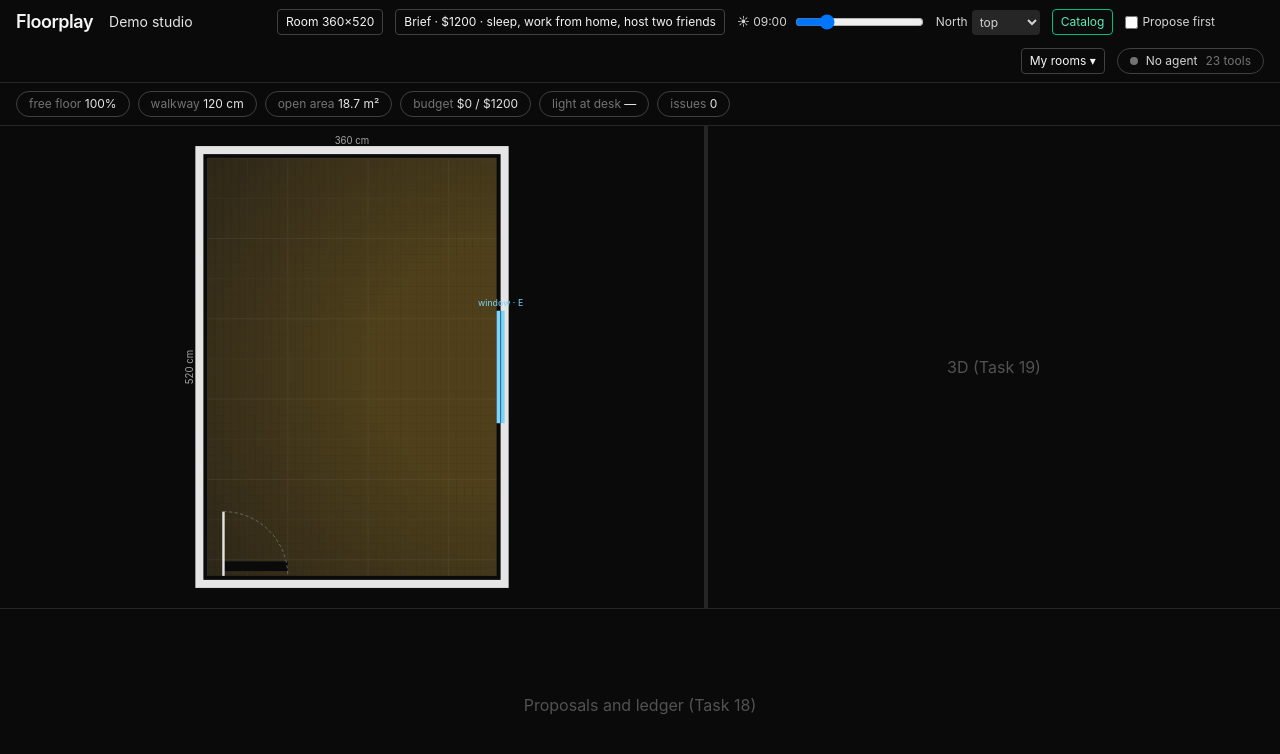
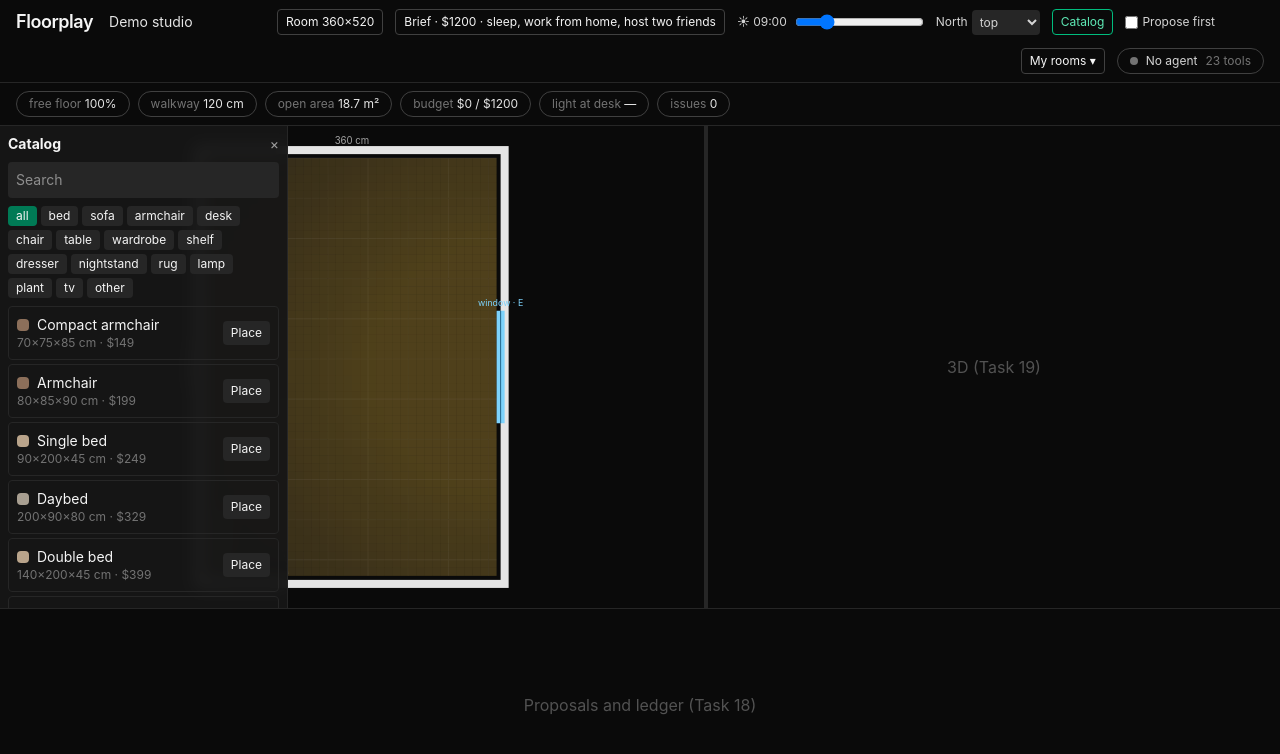
Before and after one commit to alijon30/floorplay, a React (Vite) app: page / in a window 1280 px wide. Both pictures are taken after a click on the button "Catalog". Shown: the top 754 px of the page. Built offline with nearby package versions, Linux system fonts and the light colour scheme.

Commit message:
feat(ui): catalog drawer with drag-and-drop and inspector with alternatives

```diff
--- a/src/App.tsx
+++ b/src/App.tsx
@@ -4,6 +4,8 @@ import MetricChips from './ui/MetricChips';
 import SplitPane from './ui/SplitPane';
 import DevPanel from './ui/DevPanel';
 import Plan from './plan/Plan';
+import CatalogDrawer from './ui/CatalogDrawer';
+import Inspector from './ui/Inspector';
 import './webmcp';
 
 const Placeholder = ({ label }: { label: string }) => <div className="flex h-full items-center justify-center text-neutral-600">{label}</div>;
@@ -13,7 +15,7 @@ export default function App() {
     <div className="flex h-full flex-col">
       <TopBar />
       <MetricChips />
-      <SplitPane left={<Plan />} right={<Placeholder label="3D (Task 19)" />} />
+      <SplitPane left={<div className="relative h-full"><Plan /><CatalogDrawer /><Inspector /></div>} right={<Placeholder label="3D (Task 19)" />} />
       <div className="h-48 border-t border-neutral-800"><Placeholder label="Proposals and ledger (Task 18)" /></div>
       <DevPanel />
     </div>
--- /dev/null
+++ b/src/ui/CatalogDrawer.tsx
@@ -0,0 +1,84 @@
+// src/ui/CatalogDrawer.tsx
+import { useMemo, useState } from 'react';
+import { useRoom } from '../store';
+import { catalogFor } from '../engine/catalog';
+import { CATEGORIES, type Category } from '../engine/types';
+import { nearestValid } from '../engine/nearest';
+import { alternativesFor } from '../engine/alternatives';
+
+export default function CatalogDrawer() {
+  const room = useRoom((s) => s.rooms[s.currentId]!);
+  const ui = useRoom((s) => s.ui);
+  const { dispatch, select, setCatalogOpen } = useRoom((s) => s);
+  const [query, setQuery] = useState('');
+  const [category, setCategory] = useState<Category | null>(ui.catalogFilter?.category ?? null);
+
+  const fitsItem = ui.catalogFilter?.fitsItemId ? room.items.find((i) => i.id === ui.catalogFilter?.fitsItemId) : undefined;
+  const alternatives = useMemo(() => (fitsItem ? alternativesFor(room, fitsItem.id) : []), [room, fitsItem]);
+
+  const items = useMemo(() => {
+    const q = query.toLowerCase();
+    return catalogFor(room)
+      .filter((c) => !category || c.category === category)
+      .filter((c) => !q || c.name.toLowerCase().includes(q) || c.category.includes(q))
+      .sort((a, b) => a.category.localeCompare(b.category) || a.price - b.price);
+  }, [room, query, category]);
+
+  if (!ui.catalogOpen) return null;
+
+  const place = (catalogId: string) => {
+    const pos = nearestValid(room, catalogId, Math.round(room.width / 2), Math.round(room.depth / 2), 0) ?? { x: Math.round(room.width / 2), y: Math.round(room.depth / 2) };
+    const id = `item_${Date.now().toString(36)}`;
+    dispatch({ actor: 'human', ops: [{ type: 'place', item: { id, catalogId, x: pos.x, y: pos.y, rotation: 0, locked: false } }] });
+    select(id);
+  };
+  const replace = (catalogId: string) => {
+    if (!fitsItem) return;
+    dispatch({ actor: 'human', ops: [{ type: 'swap', id: fitsItem.id, catalogId }] });
+    setCatalogOpen(false);
+  };
+
+  return (
+    <aside className="absolute left-0 top-0 z-20 flex h-full w-72 flex-col border-r border-neutral-800 bg-neutral-900/95 text-sm backdrop-blur">
+      <div className="flex items-center justify-between p-2">
+        <strong>{fitsItem ? 'Alternatives' : 'Catalog'}</strong>
+        <button className="text-neutral-400 hover:text-white" onClick={() => setCatalogOpen(false)}>×</button>
+      </div>
+      {fitsItem ? (
+        <div className="flex-1 overflow-auto px-2 pb-2">
+          {alternatives.length === 0 && <p className="text-neutral-500">Nothing else in this category.</p>}
+          {alternatives.map((a) => (
+            <div key={a.catalogId} className="mb-1 flex items-center justify-between rounded border border-neutral-800 p-2">
+              <div><div>{a.name}</div><div className="text-xs text-neutral-500">{a.width}×{a.depth}×{a.height} · ${a.price} · {a.fits ? <span className="text-emerald-400">fits</span> : <span className="text-amber-400">does not fit</span>}</div></div>
+              <button className="rounded bg-emerald-700 px-2 py-1 text-xs hover:bg-emerald-600" onClick={() => replace(a.catalogId)}>Replace</button>
+            </div>
+          ))}
+        </div>
+      ) : (
+        <>
+          <input className="mx-2 mb-2 rounded bg-neutral-800 p-2" placeholder="Search" value={query} onChange={(e) => setQuery(e.target.value)} />
+          <div className="mb-2 flex flex-wrap gap-1 px-2">
+            <button className={`rounded px-2 py-0.5 text-xs ${category === null ? 'bg-emerald-700' : 'bg-neutral-800'}`} onClick={() => setCategory(null)}>all</button>
+            {CATEGORIES.map((c) => <button key={c} className={`rounded px-2 py-0.5 text-xs ${category === c ? 'bg-emerald-700' : 'bg-neutral-800'}`} onClick={() => setCategory(c)}>{c}</button>)}
+          </div>
+          <div className="flex-1 overflow-auto px-2 pb-2">
+            {items.map((c) => (
+              <div
+                key={c.id}
+                draggable
+                onDragStart={(e) => e.dataTransfer.setData('text/floorplay-catalog', c.id)}
+                className="mb-1 flex cursor-grab items-center justify-between rounded border border-neutral-800 p-2 hover:border-emerald-600"
+              >
+                <div>
+                  <div className="flex items-center gap-2"><span className="inline-block h-3 w-3 rounded-sm" style={{ background: c.color }} />{c.name}{c.source === 'agent' && <span className="rounded bg-sky-900 px-1 text-[10px] text-sky-200">from agent</span>}</div>
+                  <div className="text-xs text-neutral-500">{c.width}×{c.depth}×{c.height} cm · ${c.price}</div>
+                </div>
+                <button className="rounded bg-neutral-800 px-2 py-1 text-xs hover:bg-neutral-700" onClick={() => place(c.id)}>Place</button>
+              </div>
+            ))}
+          </div>
+        </>
+      )}
+    </aside>
+  );
+}
--- /dev/null
+++ b/src/ui/Inspector.tsx
@@ -0,0 +1,36 @@
+// src/ui/Inspector.tsx
+import { useRoom } from '../store';
+import { findCatalogItem } from '../engine/catalog';
+import { rotatedDims } from '../engine/geometry';
+import { ROTATIONS } from '../engine/types';
+
+export default function Inspector() {
+  const room = useRoom((s) => s.rooms[s.currentId]!);
+  const analysis = useRoom((s) => s.analysis);
+  const selectedId = useRoom((s) => s.ui.selectedItemId);
+  const { dispatch, select, setCatalogOpen } = useRoom((s) => s);
+  const item = selectedId ? room.items.find((i) => i.id === selectedId) : undefined;
+  const cat = item ? findCatalogItem(room, item.catalogId) : undefined;
+  if (!item || !cat) return null;
+  const dims = rotatedDims(cat, item.rotation);
+  const issues = analysis.violations.filter((v) => v.itemIds.includes(item.id));
+  const light = Math.round((analysis.metrics.lightByItem[item.id] ?? 0) * 100);
+  return (
+    <div className="absolute right-3 top-3 z-20 w-64 rounded-lg border border-neutral-700 bg-neutral-900/95 p-3 text-sm shadow-xl backdrop-blur">
+      <div className="mb-1 flex items-center justify-between"><strong>{cat.name}</strong><button className="text-neutral-400 hover:text-white" onClick={() => select(null)}>×</button></div>
+      <div className="mb-2 text-xs text-neutral-400">{cat.category} · {dims.w}×{dims.h} cm footprint · {cat.height} cm tall · ${cat.price} · light {light}%</div>
+      <div className="mb-2 flex gap-1">
+        {ROTATIONS.map((r) => (
+          <button key={r} disabled={item.locked} className={`flex-1 rounded px-1 py-0.5 text-xs ${item.rotation === r ? 'bg-emerald-700' : 'bg-neutral-800 hover:bg-neutral-700'} disabled:opacity-40`} onClick={() => dispatch({ actor: 'human', ops: [{ type: 'move', id: item.id, x: item.x, y: item.y, rotation: r }] })}>{r}°</button>
+        ))}
+      </div>
+      <div className="mb-2 flex gap-1">
+        <button className="flex-1 rounded bg-neutral-800 px-2 py-1 text-xs hover:bg-neutral-700" onClick={() => dispatch({ actor: 'human', ops: [{ type: 'setLocked', id: item.id, locked: !item.locked }] })}>{item.locked ? 'Unlock' : 'Lock'}</button>
+        <button className="flex-1 rounded bg-neutral-800 px-2 py-1 text-xs hover:bg-neutral-700" onClick={() => setCatalogOpen(true, { category: cat.category, fitsItemId: item.id })}>Alternatives</button>
+        <button disabled={item.locked} className="flex-1 rounded bg-red-900 px-2 py-1 text-xs hover:bg-red-800 disabled:opacity-40" onClick={() => { dispatch({ actor: 'human', ops: [{ type: 'remove', id: item.id }] }); select(null); }}>Remove</button>
+      </div>
+      {issues.length > 0 && <ul className="list-disc pl-4 text-xs text-red-300">{issues.map((v, i) => <li key={i}>{v.message}</li>)}</ul>}
+      <p className="mt-2 text-[11px] text-neutral-500">Drag to move · R rotate · L lock · Delete remove</p>
+    </div>
+  );
+}
```
